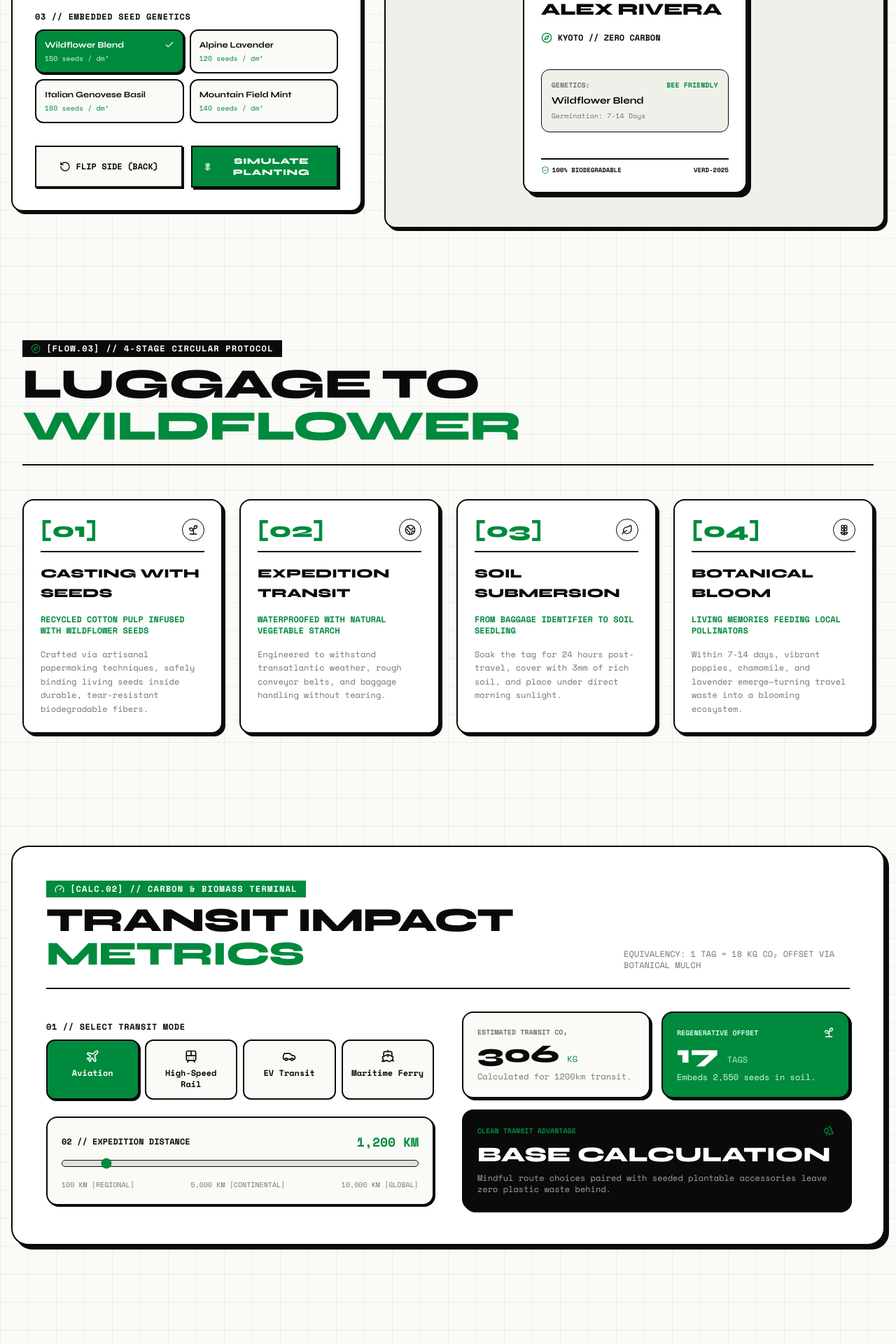
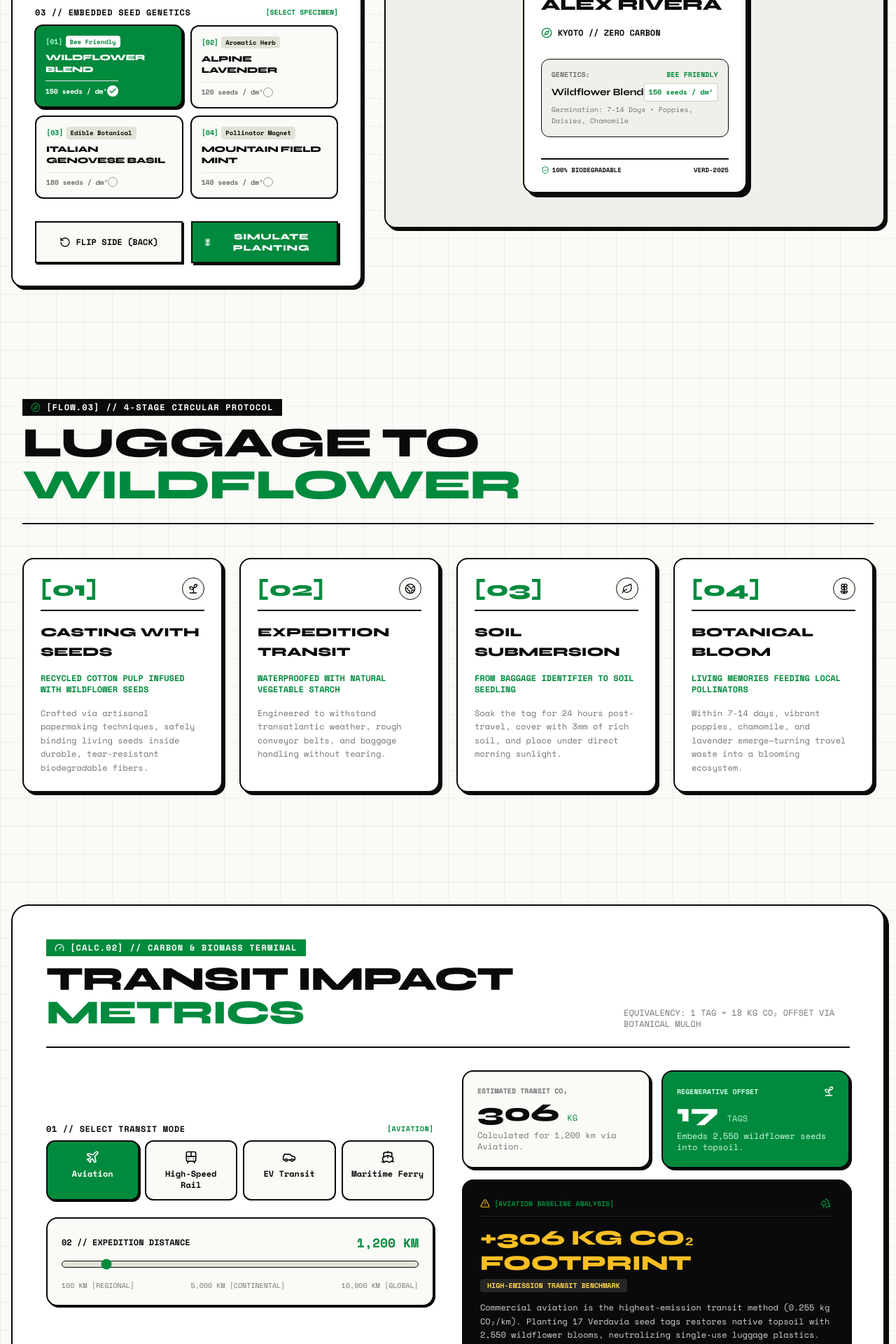
Before and after one commit to rocoraymond/VerdaviaWeb, a React (Create React App) app: page /home in a window 1280 px wide. Shown: the part 2980-4900 px from the top of the page at 70% size. Built offline with nearby package versions, Linux system fonts and the light colour scheme.

Commit message:
fix: redesign seed genetics selection cards and add dynamic aviation footprint metrics

```diff
--- a/src/components/ui/CarbonCalculator.js
+++ b/src/components/ui/CarbonCalculator.js
@@ -1,12 +1,12 @@
 import React, { useState } from 'react';
-import { Plane, Train, Car, Ship, Trees, Sprout, Gauge } from 'lucide-react';
+import { Plane, Train, Car, Ship, Trees, Sprout, Gauge, AlertTriangle, ArrowDownRight, CheckCircle2 } from 'lucide-react';
 import { useSound } from './SoundManager';
 
 const travelModes = [
-  { id: 'plane', label: 'Aviation', icon: Plane, co2PerKm: 0.255 },
-  { id: 'train', label: 'High-Speed Rail', icon: Train, co2PerKm: 0.035 },
-  { id: 'car', label: 'EV Transit', icon: Car, co2PerKm: 0.053 },
-  { id: 'ship', label: 'Maritime Ferry', icon: Ship, co2PerKm: 0.112 },
+  { id: 'plane', label: 'Aviation', icon: Plane, co2PerKm: 0.255, reductionPercent: 0 },
+  { id: 'train', label: 'High-Speed Rail', icon: Train, co2PerKm: 0.035, reductionPercent: 86 },
+  { id: 'car', label: 'EV Transit', icon: Car, co2PerKm: 0.053, reductionPercent: 79 },
+  { id: 'ship', label: 'Maritime Ferry', icon: Ship, co2PerKm: 0.112, reductionPercent: 56 },
 ];
 
 const CarbonCalculator = () => {
@@ -15,7 +15,8 @@ const CarbonCalculator = () => {
   const { playInteractionSound } = useSound();
 
   const totalCO2 = Math.round(distance * selectedMode.co2PerKm);
-  const trainSavings = Math.max(0, Math.round(distance * (travelModes[0].co2PerKm - selectedMode.co2PerKm)));
+  const flightBaselineCO2 = Math.round(distance * travelModes[0].co2PerKm);
+  const co2Savings = Math.max(0, flightBaselineCO2 - totalCO2);
   const tagsEquivalent = Math.max(1, Math.ceil(totalCO2 / 18));
   const wildflowerSeeds = tagsEquivalent * 150;
 
@@ -41,8 +42,11 @@ const CarbonCalculator = () => {
           {/* Left Controls */}
           <div className="lg:col-span-6 space-y-6">
             <div className="space-y-2">
-              <label className="text-xs font-mono font-bold uppercase tracking-wider text-ink">
-                01 // SELECT TRANSIT MODE
+              <label className="text-xs font-mono font-bold uppercase tracking-wider text-ink flex items-center justify-between">
+                <span>01 // SELECT TRANSIT MODE</span>
+                <span className="text-bottega font-mono font-bold text-[10px]">
+                  [{selectedMode.label.toUpperCase()}]
+                </span>
               </label>
               <div className="grid grid-cols-2 sm:grid-cols-4 gap-2">
                 {travelModes.map((mode) => {
@@ -51,6 +55,7 @@ const CarbonCalculator = () => {
                   return (
                     <button
                       key={mode.id}
+                      type="button"
                       onClick={() => {
                         setSelectedMode(mode);
                         playInteractionSound('click');
@@ -97,18 +102,20 @@ const CarbonCalculator = () => {
 
           {/* Right Live Impact Readout */}
           <div className="lg:col-span-6 grid grid-cols-1 sm:grid-cols-2 gap-4">
+            {/* Box 1: Calculated CO2 */}
             <div className="bg-paper p-5 border-2 border-ink rounded-2xl shadow-[3px_3px_0px_#0a0a0a] space-y-1">
               <div className="text-[10px] font-mono text-ink-muted uppercase font-bold">
                 ESTIMATED TRANSIT CO₂
               </div>
               <div className="text-4xl font-syne font-black text-ink">
-                {totalCO2} <span className="text-xs font-mono text-bottega font-normal">KG</span>
+                {totalCO2.toLocaleString()} <span className="text-xs font-mono text-bottega font-normal">KG</span>
               </div>
               <p className="text-xs font-mono text-ink-muted">
-                Calculated for {distance}km transit.
+                Calculated for {distance.toLocaleString()} km via {selectedMode.label}.
               </p>
             </div>
 
+            {/* Box 2: Regenerative Tag Offset */}
             <div className="bg-bottega text-white p-5 border-2 border-ink rounded-2xl shadow-[3px_3px_0px_#0a0a0a] space-y-1">
               <div className="flex items-center justify-between">
                 <span className="text-[10px] font-mono uppercase font-bold text-emerald-100">
@@ -120,22 +127,56 @@ const CarbonCalculator = () => {
                 {tagsEquivalent} <span className="text-xs font-mono text-emerald-200 font-normal">TAGS</span>
               </div>
               <p className="text-xs font-mono text-emerald-100">
-                Embeds {wildflowerSeeds.toLocaleString()} seeds in soil.
+                Embeds {wildflowerSeeds.toLocaleString()} wildflower seeds into topsoil.
               </p>
             </div>
 
-            <div className="bg-ink text-white p-5 border-2 border-ink rounded-2xl shadow-[3px_3px_0px_#0a0a0a] sm:col-span-2 space-y-2">
-              <div className="flex items-center justify-between">
-                <span className="text-[10px] font-mono uppercase font-bold text-bottega">
-                  CLEAN TRANSIT ADVANTAGE
+            {/* Box 3: Dynamic Transit Analysis (Fixed String & Logic) */}
+            <div className="bg-ink text-white p-6 border-2 border-ink rounded-2xl shadow-[3px_3px_0px_#0a0a0a] sm:col-span-2 space-y-3">
+              <div className="flex items-center justify-between border-b border-neutral-800 pb-2.5">
+                <span className="text-[10px] font-mono uppercase font-bold text-bottega flex items-center gap-1.5">
+                  {selectedMode.id === 'plane' ? (
+                    <>
+                      <AlertTriangle className="w-3.5 h-3.5 text-amber-400" />
+                      <span>[AVIATION BASELINE ANALYSIS]</span>
+                    </>
+                  ) : (
+                    <>
+                      <CheckCircle2 className="w-3.5 h-3.5 text-bottega" />
+                      <span>[CLEAN TRANSIT ADVANTAGE]</span>
+                    </>
+                  )}
                 </span>
                 <Trees className="w-4 h-4 text-bottega" />
               </div>
-              <div className="text-2xl sm:text-3xl font-syne font-extrabold text-white flex items-center gap-3">
-                <span>{trainSavings > 0 ? `-${trainSavings} KG CO₂ AVOIDED` : 'BASE CALCULATION'}</span>
+
+              <div>
+                {selectedMode.id === 'plane' ? (
+                  <div className="space-y-1">
+                    <div className="text-2xl sm:text-3xl font-syne font-black text-amber-400">
+                      +{totalCO2.toLocaleString()} KG CO₂ FOOTPRINT
+                    </div>
+                    <div className="inline-block px-2.5 py-0.5 bg-neutral-800 text-amber-300 font-mono text-[10px] font-bold rounded">
+                      HIGH-EMISSION TRANSIT BENCHMARK
+                    </div>
+                  </div>
+                ) : (
+                  <div className="space-y-1">
+                    <div className="text-2xl sm:text-3xl font-syne font-black text-bottega flex items-center gap-2">
+                      <ArrowDownRight className="w-6 h-6 shrink-0" />
+                      <span>-{co2Savings.toLocaleString()} KG CO₂ SAVED</span>
+                    </div>
+                    <div className="inline-block px-2.5 py-0.5 bg-neutral-800 text-bottega font-mono text-[10px] font-bold rounded">
+                      {selectedMode.reductionPercent}% REDUCTION VS FLIGHT BASELINE
+                    </div>
+                  </div>
+                )}
               </div>
-              <p className="text-xs font-mono text-ink-light">
-                Mindful route choices paired with seeded plantable accessories leave zero plastic waste behind.
+
+              <p className="text-xs font-mono text-neutral-300 leading-relaxed">
+                {selectedMode.id === 'plane'
+                  ? `Commercial aviation is the highest-emission transit method (0.255 kg CO₂/km). Planting ${tagsEquivalent} Verdavia seed tags restores native topsoil with ${wildflowerSeeds.toLocaleString()} wildflower blooms, neutralizing single-use luggage plastics.`
+                  : `Choosing ${selectedMode.label} saves ${co2Savings.toLocaleString()} kg of CO₂ for this ${distance.toLocaleString()} km journey compared to flying. Pairing low-carbon transit with ${tagsEquivalent} plantable tags delivers a net-positive regenerative expedition.`}
               </p>
             </div>
           </div>
--- a/src/components/ui/TagSimulator.js
+++ b/src/components/ui/TagSimulator.js
@@ -7,39 +7,47 @@ import CircularBadge from './CircularBadge';
 const seedVarieties = [
   {
     id: 'wildflower',
+    code: '01',
     name: 'Wildflower Blend',
     germination: '7-14 Days',
     blooms: 'Poppies, Daisies, Chamomile',
     color: '#008a3d',
     badge: 'Bee Friendly',
-    seedDensity: '150 seeds / dm²'
+    seedDensity: '150 seeds / dm²',
+    desc: 'Native pollinator blend supporting wild bees & butterflies.'
   },
   {
     id: 'lavender',
+    code: '02',
     name: 'Alpine Lavender',
     germination: '14-21 Days',
     blooms: 'Fragrant Purple Lavandula',
     color: '#7c3aed',
     badge: 'Aromatic Herb',
-    seedDensity: '120 seeds / dm²'
+    seedDensity: '120 seeds / dm²',
+    desc: 'Calming alpine perennial with soothing herbal aroma.'
   },
   {
     id: 'basil',
+    code: '03',
     name: 'Italian Genovese Basil',
     germination: '5-10 Days',
     blooms: 'Culinary Sweet Basil Leaves',
     color: '#15803d',
     badge: 'Edible Botanical',
-    seedDensity: '180 seeds / dm²'
+    seedDensity: '180 seeds / dm²',
+    desc: 'Fast-germinating culinary herb for kitchen garden pots.'
   },
   {
     id: 'mint',
+    code: '04',
     name: 'Mountain Field Mint',
     germination: '10-15 Days',
     blooms: 'Refreshing Mentha Spearmint',
     color: '#0d9488',
     badge: 'Pollinator Magnet',
-    seedDensity: '140 seeds / dm²'
+    seedDensity: '140 seeds / dm²',
+    desc: 'Hardy restorative groundcover with crisp aromatic scent.'
   }
 ];
 
@@ -122,34 +130,73 @@ const TagSimulator = () => {
             />
           </div>
 
-          {/* Seed Variety Selection */}
-          <div className="space-y-2">
+          {/* Redesigned Seed Selection Specimen Matrix */}
+          <div className="space-y-2.5">
+            <div className="flex items-center justify-between">
               <label className="text-xs font-mono font-bold uppercase tracking-wider text-ink">
                 03 // EMBEDDED SEED GENETICS
               </label>
-            <div className="grid grid-cols-1 sm:grid-cols-2 gap-2">
-              {seedVarieties.map((seed) => (
+              <span className="text-[10px] font-mono text-bottega font-bold">
+                [SELECT SPECIMEN]
+              </span>
+            </div>
+
+            <div className="grid grid-cols-1 sm:grid-cols-2 gap-2.5">
+              {seedVarieties.map((seed) => {
+                const isSelected = selectedSeed.id === seed.id;
+                return (
                   <button
                     key={seed.id}
+                    type="button"
                     onClick={() => {
                       setSelectedSeed(seed);
                       playInteractionSound('click');
                     }}
-                  className={`p-3 border-2 text-left transition-all rounded-xl flex flex-col justify-between ${
-                    selectedSeed.id === seed.id
-                      ? 'bg-bottega text-white border-ink shadow-[2px_2px_0px_#0a0a0a]'
-                      : 'bg-paper text-ink border-ink hover:bg-paper-dark'
+                    className={`p-3.5 border-2 text-left transition-all rounded-xl relative flex flex-col justify-between ${
+                      isSelected
+                        ? 'bg-bottega text-white border-ink shadow-[3px_3px_0px_#0a0a0a] translate-x-[-1px] translate-y-[-1px]'
+                        : 'bg-paper text-ink border-ink hover:bg-paper-dark hover:border-bottega hover:shadow-[2px_2px_0px_#0a0a0a]'
                     }`}
                   >
-                  <div className="flex items-center justify-between w-full mb-1">
-                    <span className="text-xs font-syne font-bold">{seed.name}</span>
-                    {selectedSeed.id === seed.id && <Check className="w-3.5 h-3.5 text-white" />}
+                    {/* Top Row: Index code & Badge */}
+                    <div className="flex items-center justify-between gap-1 mb-1.5">
+                      <span className={`text-[10px] font-mono font-bold ${isSelected ? 'text-emerald-200' : 'text-bottega'}`}>
+                        [{seed.code}]
+                      </span>
+                      <span
+                        className={`text-[9px] font-mono font-bold px-1.5 py-0.5 rounded ${
+                          isSelected
+                            ? 'bg-white text-bottega'
+                            : 'bg-paper-border text-ink'
+                        }`}
+                      >
+                        {seed.badge}
+                      </span>
                     </div>
-                  <span className={`text-[10px] font-mono ${selectedSeed.id === seed.id ? 'text-emerald-100' : 'text-bottega'}`}>
+
+                    {/* Middle: Specimen Title */}
+                    <div className="mb-2">
+                      <h4 className="font-syne font-black text-xs uppercase tracking-tight leading-snug">
+                        {seed.name}
+                      </h4>
+                    </div>
+
+                    {/* Bottom Row: Density Pill & Checkmark */}
+                    <div className="flex items-center justify-between pt-1.5 border-t border-current/20">
+                      <span className={`text-[10px] font-mono font-bold tracking-tight ${isSelected ? 'text-white' : 'text-ink-muted'}`}>
                         {seed.seedDensity}
                       </span>
+                      {isSelected ? (
+                        <div className="w-4 h-4 rounded-full bg-white text-bottega flex items-center justify-center shrink-0 shadow-sm">
+                          <Check className="w-3 h-3 stroke-[3]" />
+                        </div>
+                      ) : (
+                        <div className="w-3.5 h-3.5 rounded-full border border-ink/40" />
+                      )}
+                    </div>
                   </button>
-              ))}
+                );
+              })}
             </div>
           </div>
 
@@ -248,13 +295,16 @@ const TagSimulator = () => {
               <div className="p-3.5 rounded-xl bg-paper-dark border border-ink space-y-1 text-left font-mono text-xs">
                 <div className="flex justify-between text-[10px] text-ink-muted font-bold">
                   <span>GENETICS:</span>
-                  <span className="text-bottega uppercase">{selectedSeed.badge}</span>
+                  <span className="text-bottega uppercase font-bold">{selectedSeed.badge}</span>
                 </div>
-                <div className="font-bold text-ink text-sm font-syne">
-                  {selectedSeed.name}
+                <div className="font-bold text-ink text-sm font-syne flex items-center justify-between">
+                  <span>{selectedSeed.name}</span>
+                  <span className="text-[10px] font-mono text-bottega bg-white px-1.5 py-0.5 rounded border border-ink/20">
+                    {selectedSeed.seedDensity}
+                  </span>
                 </div>
                 <div className="text-[10px] text-ink-muted">
-                  Germination: {selectedSeed.germination}
+                  Germination: {selectedSeed.germination} • {selectedSeed.blooms}
                 </div>
               </div>
 
```
Lines whose indentation alone changed are shown as unchanged.
